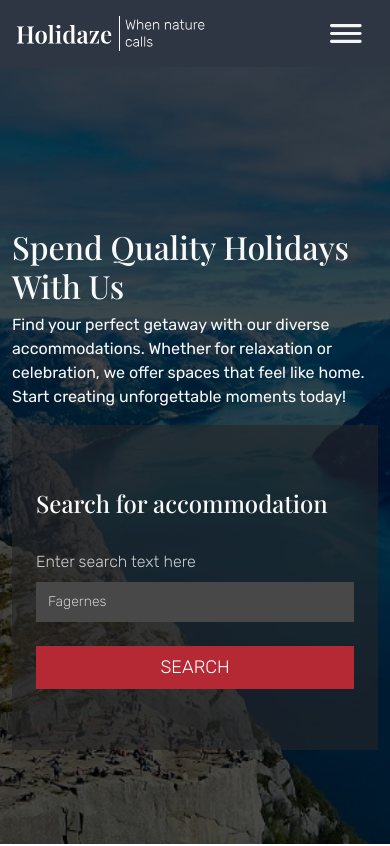
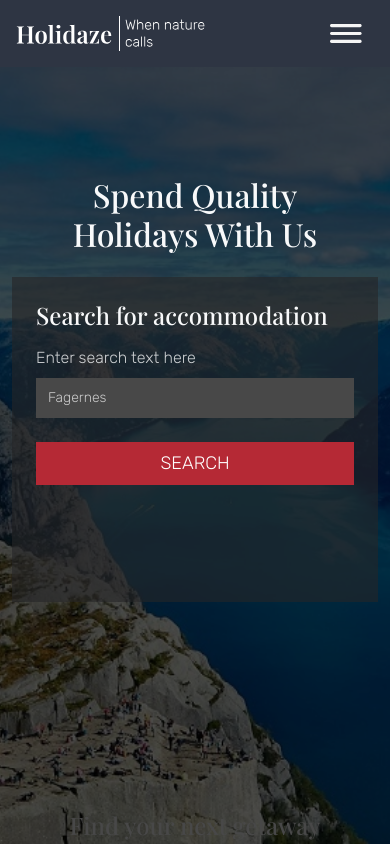
Before and after one commit to teehbee/project-exam-2, a React (Vite) app: page / in a window 390 px wide. Shown: the top 846 px of the page. Built offline with nearby package versions, Linux system fonts and the light colour scheme; a web font is replaced by a local one.

Commit message:
remove hero text on small screens

```diff
--- a/src/components/forms/SearchForm.tsx
+++ b/src/components/forms/SearchForm.tsx
@@ -20,8 +20,8 @@ function SearchForm() {
   }
 
   return (
-    <div className="bg-dark-gray-color text-light search-form mx-auto px-4 py-5">
-      <h2 className="secondary-font py-3 fs-1-5rem-to-2rem">Search for accommodation</h2>
+    <div className="bg-dark-gray-color text-light search-form mx-auto px-4 pb-5 pt-3">
+      <h2 className="secondary-font py-2 fs-1-5rem-to-2rem m-0">Search for accommodation</h2>
       <form onSubmit={handleSubmit(onSubmit)} className="d-flex flex-column">
         <label htmlFor="venueSearchName" className="py-2 text-light">
           Enter search text here
--- a/src/pages/home.tsx
+++ b/src/pages/home.tsx
@@ -12,9 +12,9 @@ function Home() {
       <section className="hero-container d-flex align-items-center justify-content-center position-relative">
         <div className="container">
           <div className="row">
-            <div className="col-12 col-lg-6">
-              <h1 className="text-light secondary-font fs-2rem-to-3rem pt-lg-5 pe-md-5 me-md-5">Spend Quality Holidays With Us</h1>
-              <p className="text-light fs-1rem-to-1-25rem">Find your perfect getaway with our diverse accommodations. Whether for relaxation or celebration, we offer spaces that feel like home. Start creating unforgettable moments today!</p>
+            <div className="col-10 col-lg-6 mx-auto text-center text-lg-start">
+              <h1 className="text-light secondary-font fs-2rem-to-3rem pt-lg-5 pb-3 pe-md-5">Spend Quality Holidays With Us</h1>
+              <p className="text-light fs-1rem-to-1-25rem d-none d-lg-block">Find your perfect getaway with our diverse accommodations. Whether for relaxation or celebration, we offer spaces that feel like home. Start creating unforgettable moments today!</p>
             </div>
             <div className="col-12 col-lg-6">
               <SearchForm />
--- a/src/styles/style.scss
+++ b/src/styles/style.scss
@@ -164,6 +164,7 @@ $custom-fs-4-rem: 4rem;
 
 .hero-container {
   height: 100vh;
+  margin-top: -100px;
 }
 
 .hero-text-container {
@@ -300,7 +301,7 @@ header {
 // Forms - Search-form
 
 .search-form {
-  max-width: 400px;
+  max-width: 425px;
   height: 325px;
   background-color: rgb(37, 38, 39, 0.6);
 }
```
